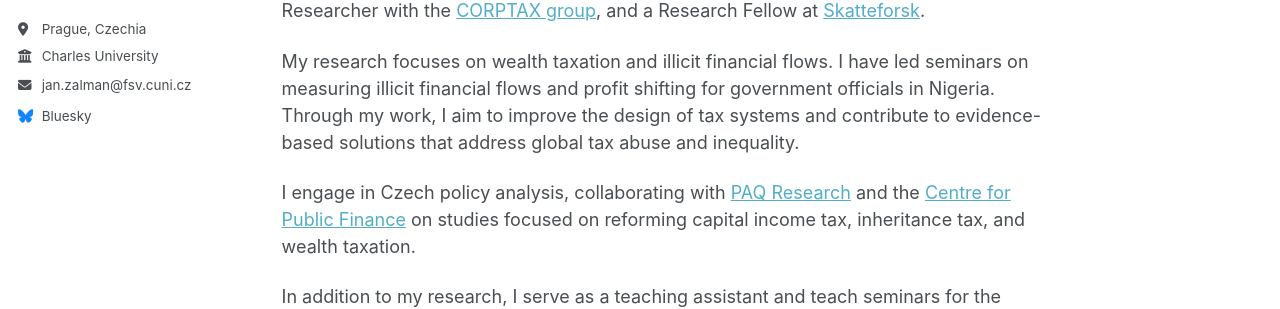
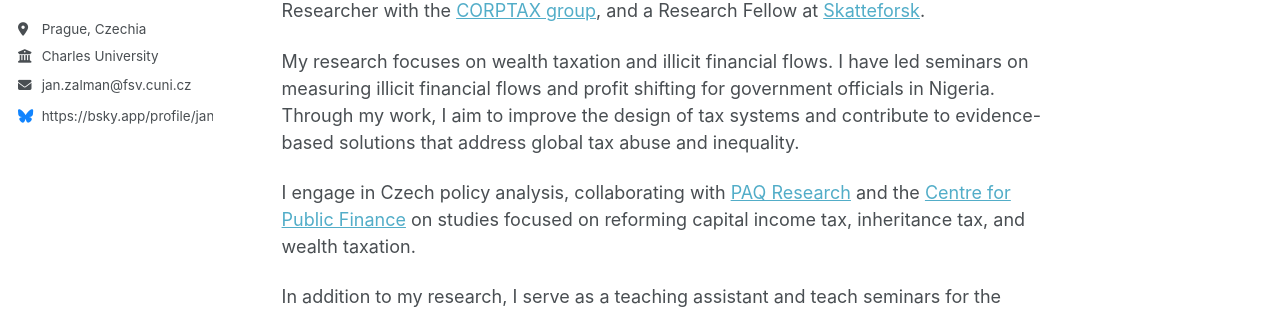
Before and after one commit to janzalman/janzalman.github.io, a Jekyll site: the page built from _pages/index.md, in a window 1280 px wide. Shown: the part 171-480 px from the top of the page. Built offline with Jekyll 4.4.1, drawn with Linux system fonts in a browser that asks for light colours.

Commit message:
Update author-profile.html

```diff
--- a/_includes/author-profile.html
+++ b/_includes/author-profile.html
@@ -93,7 +93,7 @@
 {% if author.bluesky %}
   <li>
     <a href="https://bsky.app/profile/{{ author.bluesky }}" target="_blank" rel="noopener noreferrer">
-      <i class="fab fa-fw fa-bluesky icon-pad-right" aria-hidden="true"></i>Bluesky
+      <i class="fab fa-fw fa-bluesky icon-pad-right" aria-hidden="true"></i>{{ author.bluesky }}
     </a>
   </li>
 {% endif %}
```
Lines whose indentation alone changed are shown as unchanged.
